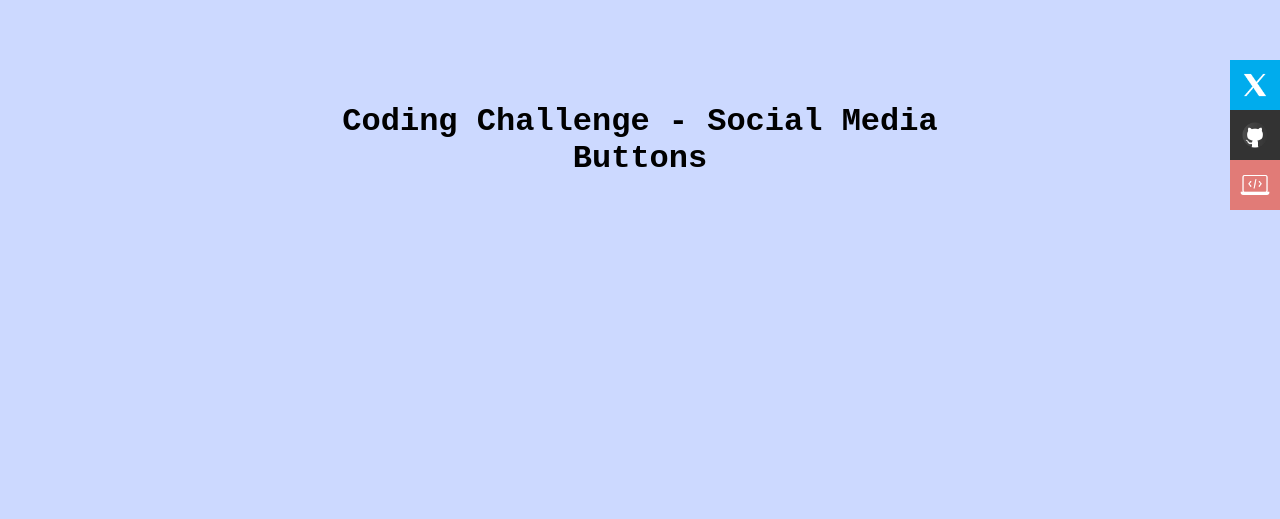
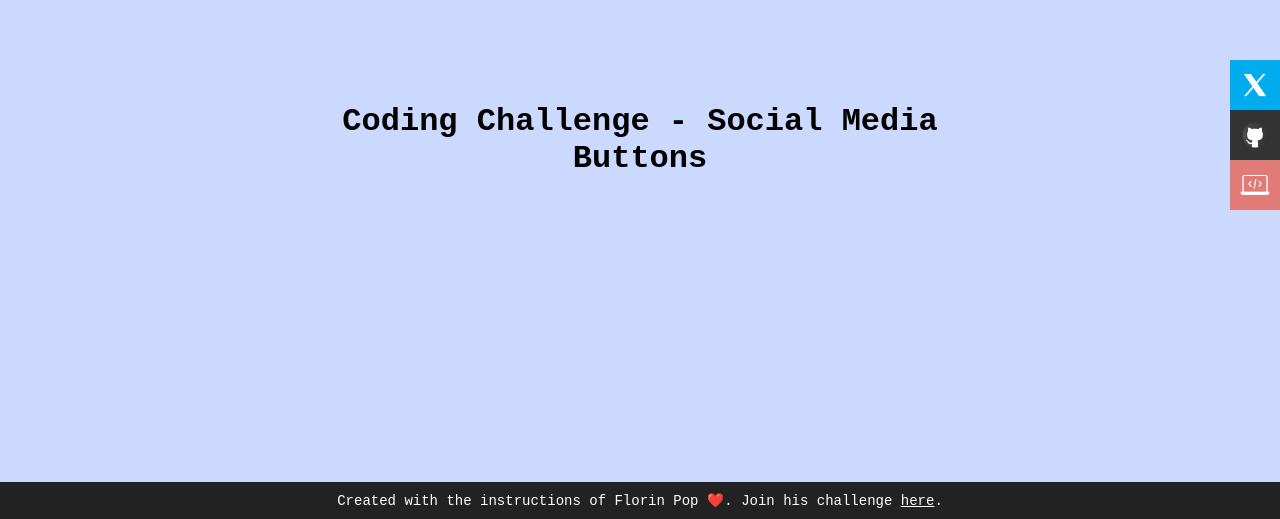
Before and after one commit to lokodata/web_developmennt, a plain HTML site: page socialmedia_buttons/index.html in a window 1280 px wide. Shown: the part 281-800 px from the top of the page. Drawn offline with Linux system fonts and the light colour scheme.

Commit message:
Finished

```diff
--- a/socialmedia_buttons/index.html
+++ b/socialmedia_buttons/index.html
@@ -32,5 +32,12 @@
             </a>
         </li>
     </ul>
+
+    <footer>
+        <p>
+            Created with the instructions of Florin Pop  &#x2764;&#xfe0f. Join his challenge
+            <a href="https://www.florin-pop.com/blog/2019/07/social-media-buttons/">here</a>.
+        </p>
+    </footer>
 </body>
 </html>
--- a/socialmedia_buttons/style.css
+++ b/socialmedia_buttons/style.css
@@ -56,3 +56,28 @@ h1 {
 .social-media.github {
 	background-color: #333;
 }
+
+footer {
+    background-color: #222;
+    color: #fff;
+    font-size: 14px;
+    bottom: 0;
+    position: fixed;
+    left: 0;
+    right: 0;
+    text-align: center;
+    z-index: 999;
+}
+
+footer p {
+    margin: 10px 0;
+    font-family: 'Courier New';
+}
+
+footer a {
+    color: white;
+}
+
+footer a:hover {
+    color: #ccd9ff;
+}
```
